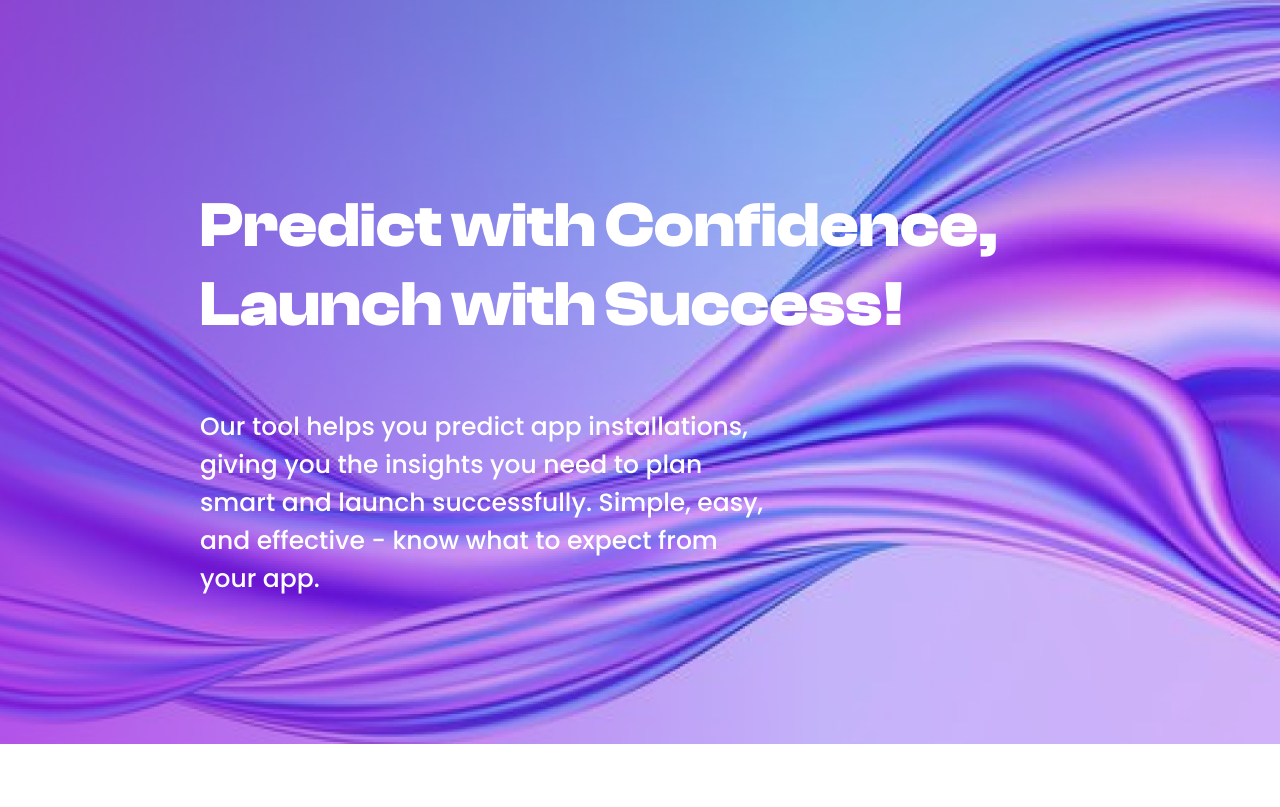
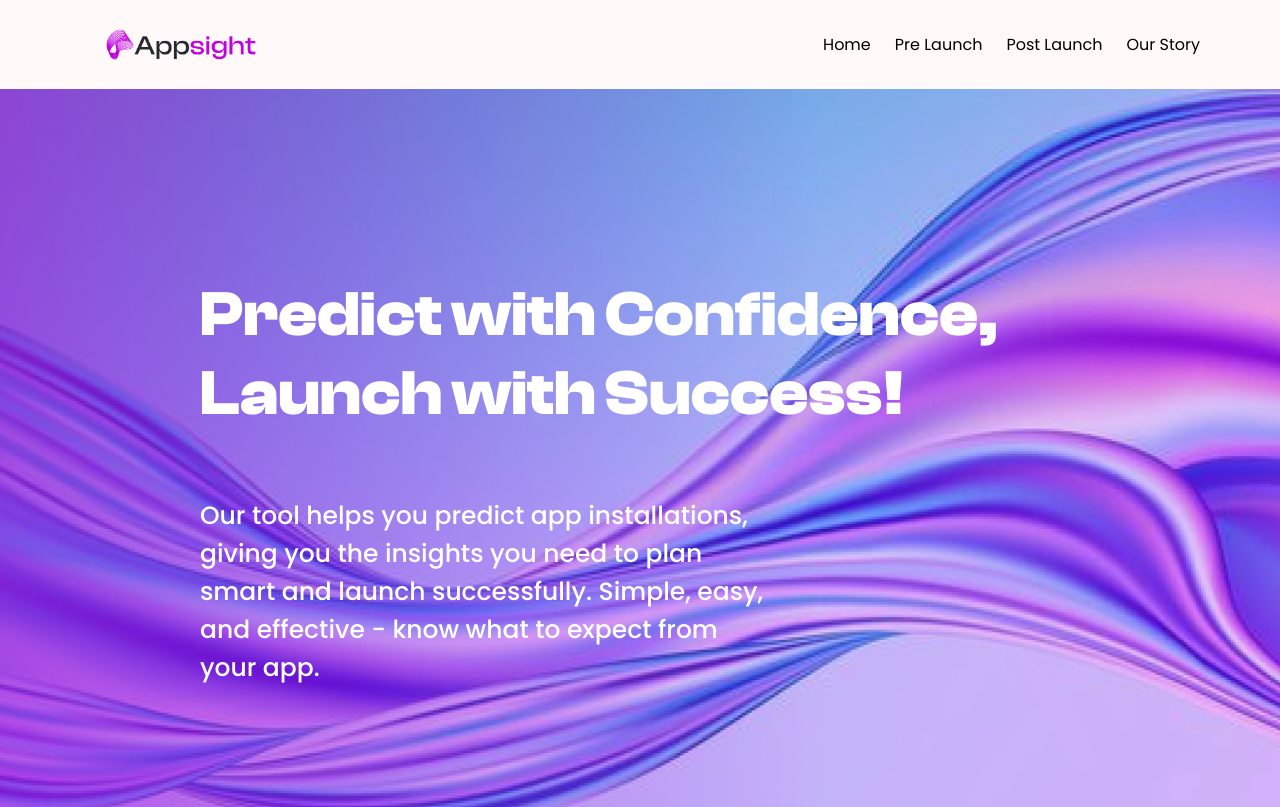
Before and after one commit to hadi-karnib/hackathon-front, a React (Create React App) app in the folder react-app/: page /our-story in a window 1280 px wide. Shown: the top 807 px of the page. Built offline with nearby package versions, Linux system fonts and the light colour scheme.

Commit message:
Fixing Bugs

```diff
--- a/react-app/src/pages/OurStory/OurStory.jsx
+++ b/react-app/src/pages/OurStory/OurStory.jsx
@@ -1,8 +1,10 @@
 import React from 'react';
 import './ourstory.css'
+import Navbar from '../../components/navbar/Navbar';
 function OurStory() {
   return(
     <>
+    <Navbar backgroundColor={"#FFF9F9"} linkColor={"black"} />
     <div className="first-part">
       <div className="main-text">
         <p id='main-text'>Predict with Confidence, <br />Launch with Success!</p>
```
